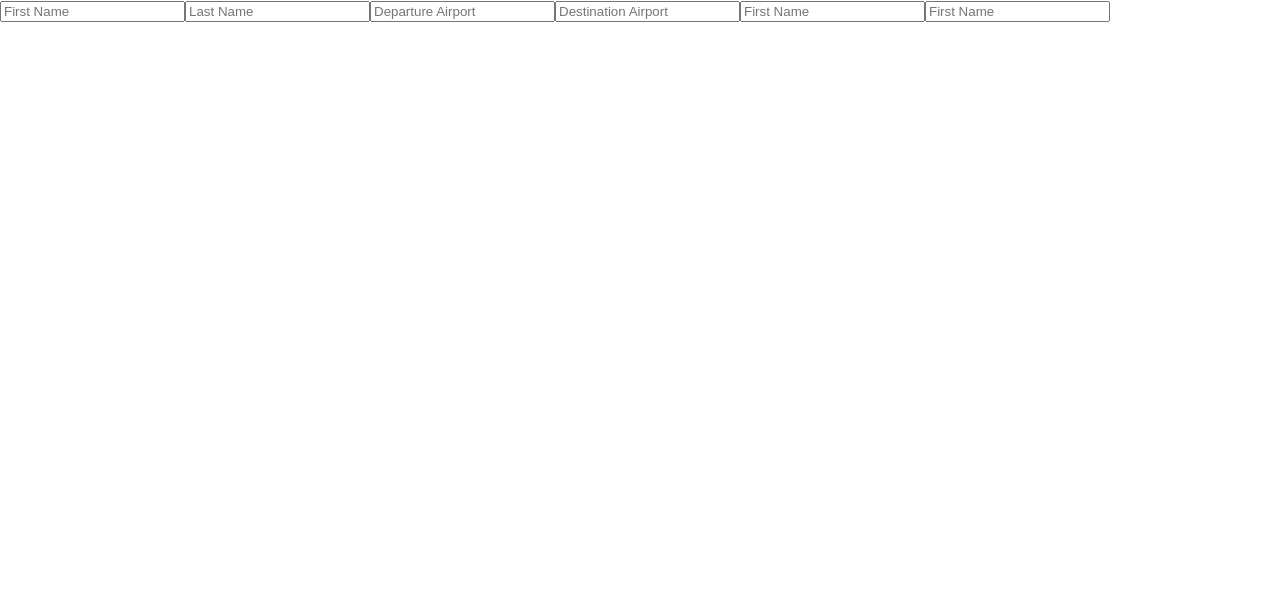
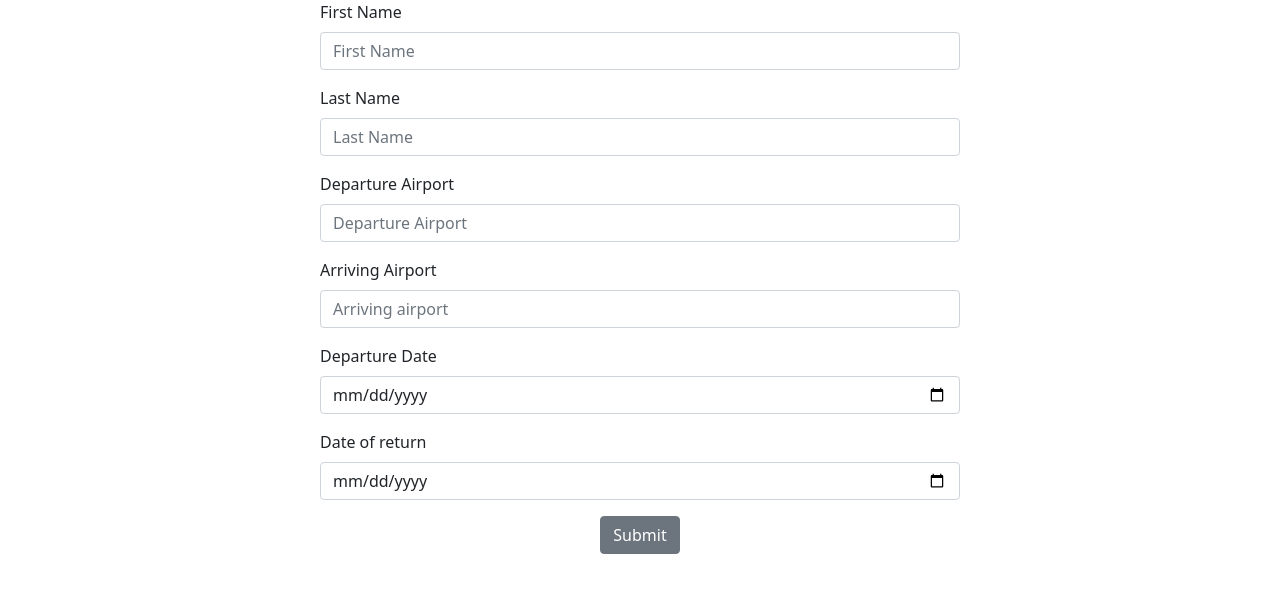
Before and after one commit to RosenGeorgievvv/flight-booking-system, a React (Create React App) app: page / in a window 1280 px wide. Shown: the top 592 px of the page. Built offline with nearby package versions, Linux system fonts and the light colour scheme.

Commit message:
Initial Form commit

```diff
--- a/package.json
+++ b/package.json
@@ -6,9 +6,11 @@
     "@testing-library/jest-dom": "^5.15.1",
     "@testing-library/react": "^11.2.7",
     "@testing-library/user-event": "^12.8.3",
+    "bootstrap": "^5.1.3",
     "react": "^17.0.2",
     "react-dom": "^17.0.2",
     "react-scripts": "4.0.3",
+    "reactstrap": "^9.0.1",
     "web-vitals": "^1.1.2"
   },
   "scripts": {
--- a/src/App.js
+++ b/src/App.js
@@ -1,23 +1,15 @@
+import BookingForm from './components/BookingForm'
+import './App.css';
+import 'bootstrap/dist/css/bootstrap.min.css';
 
-import './App.css';
 
 
 
 function App() {
   return (
-    <div>
-     <form>
-<input type="text" placeholder="First Name" />
-<input type="text" placeholder="Last Name" />
-<input type="text" placeholder="Departure Airport" />
-<input type="text" placeholder="Destination Airport" />
-<input type="text" placeholder="First Name" />
-<input type="text" placeholder="First Name" />
-
-
-     </form>
+    <div className="justify-content-center d-flex" >
+      <BookingForm />
     </div>
   );
 }
-
 export default App;
--- /dev/null
+++ b/src/components/BookingForm.js
@@ -0,0 +1,82 @@
+import React from 'react'
+import { Button, Form, FormGroup, FormText, Input, Label } from 'reactstrap';
+
+const BookingForm = () => {
+  return (
+    <div className="w-50">
+      <Form>
+        <FormGroup>
+          <Label htmlFor="first-name">
+            First Name
+          </Label>
+          <Input
+            id="firstName"
+            name="firstName"
+            placeholder="First Name"
+            type="text"
+          />
+        </FormGroup>
+        <FormGroup>
+          <Label htmlFor="last-name">
+            Last Name
+          </Label>
+          <Input
+            id="lastName"
+            name="lastName"
+            placeholder="Last Name"
+            type="text"
+          />
+        </FormGroup>
+        <FormGroup>
+          <Label htmlFor="departure-airport">
+            Departure Airport
+          </Label>
+          <Input
+            id="departureAirport"
+            name="departureAirport"
+            placeholder="Departure Airport"
+            type="text"
+          />
+        </FormGroup>
+        <FormGroup>
+          <Label htmlFor="arriving-airport">
+            Arriving Airport
+          </Label>
+          <Input
+            id="arrivingAirport"
+            name="arrivingAirport"
+            placeholder="Arriving airport"
+            type="text"
+          />
+        </FormGroup>
+        <FormGroup>
+          <Label htmlFor="departure-date">
+            Departure Date
+          </Label>
+          <Input
+            id="departureDate"
+            name="departureDate"
+            placeholder="date placeholder"
+            type="date"
+          />
+        </FormGroup>
+        <FormGroup>
+          <Label htmlFor="arriving-date">
+            Date of return
+          </Label>
+          <Input
+            id="arrivingDate"
+            name="arrivingDate"
+            placeholder="date placeholder"
+            type="date"
+          />
+        </FormGroup>
+        <div className="text-center">
+          <Button >Submit</Button>
+        </div>
+      </Form>
+    </div>
+  )
+}
+
+export default BookingForm;
```
Also changed, not shown: 1 other file (tests, documents, lock files or other folders).
